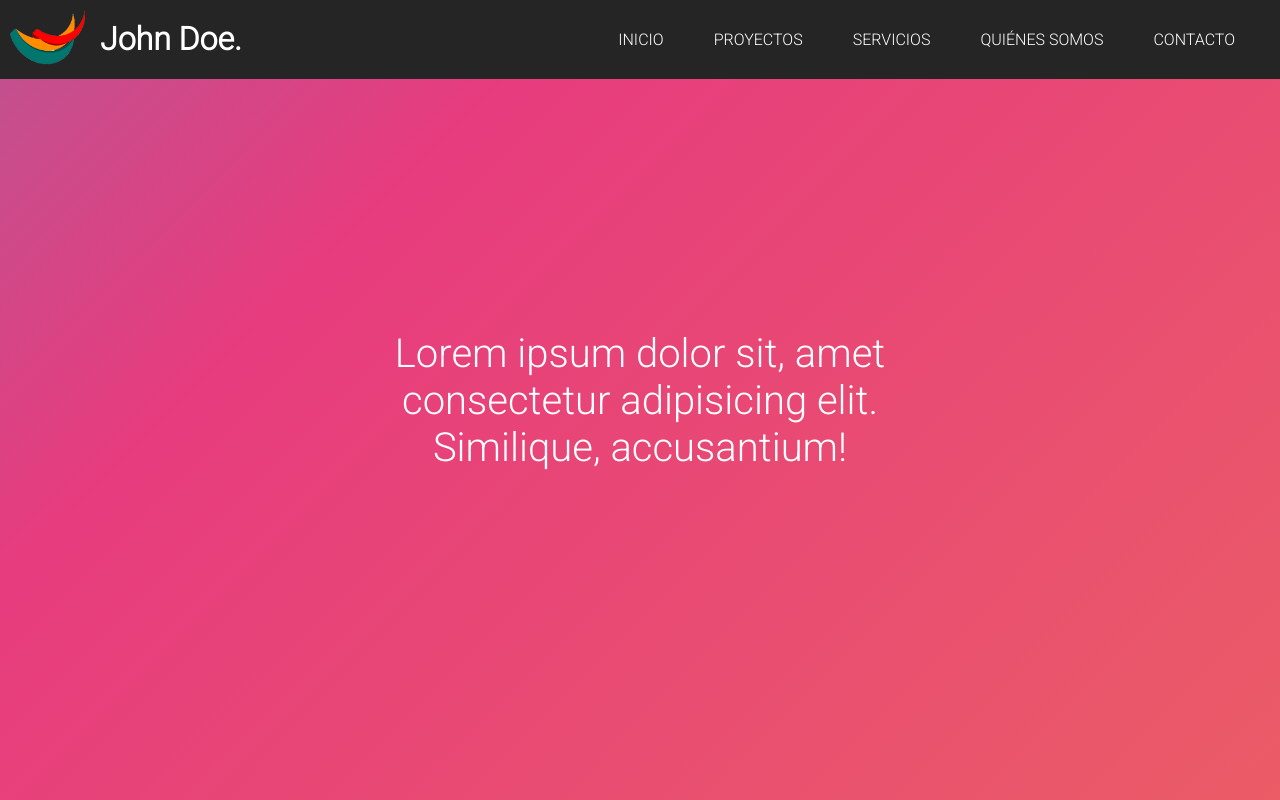
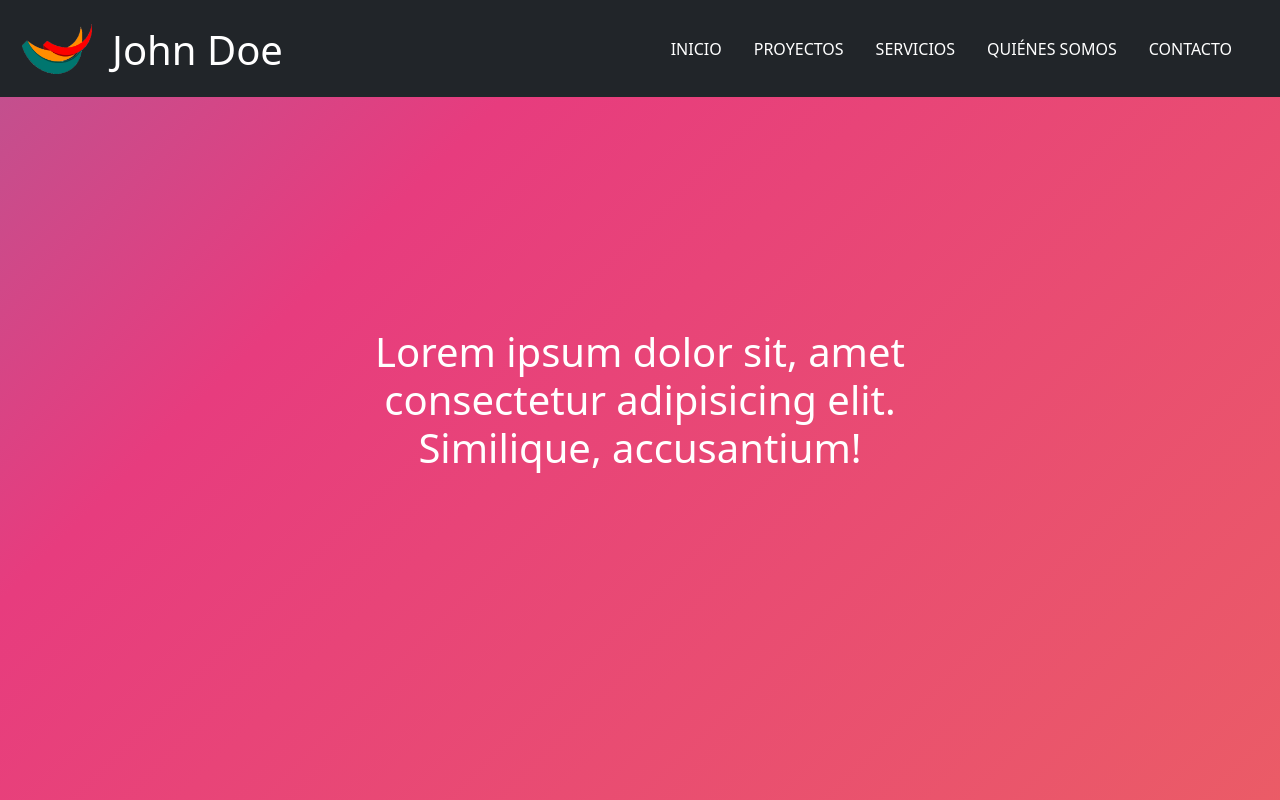
Before and after one commit to hernandiazorrac/John-Doe, a plain HTML site: page index.html in a window 1280 px wide. Shown: the top 800 px of the page. Drawn offline with nearby package versions, Linux system fonts and the light colour scheme.

Commit message:
navbar creado con bootstrap

```diff
--- a/css/style.css
+++ b/css/style.css
@@ -15,43 +15,47 @@ body{
 
 /* HEADER */
 
-header{
+/* header{
     background-color: rgb(37,37,37);
     display: flex;
     justify-content: space-between;
-}
+} */
 
-header a{
+/* header a{
     text-decoration: none;
     color: inherit;
     color: white;
-}
+} */
 
-.logo{
+.logoImg{
     margin-left: 10px;
     transition: transform 0.3s ease-in-out;
 }
 
-.logo:hover{
+.logoImg:hover{
     transform: rotate(30deg);
 }
 
-.textLogo{
+.textoLogo{
     position: absolute;
     display: inline-block;
-    margin: 20px 0 0 100px;
+    margin: 13px 0 0 20px;
 }
 
 /* NAVBAR */
 
+.nav-link {
+    color: white;
+}
+
+.nav-link:hover{
+    color:grey;
+}
+
 header nav ul{
     display: flex;
     list-style: none;
-    margin: 30px 20px 0 0;
-}
-
-header nav ul li{
-    padding: 0 25px;
+    margin: 0px 20px 0 0;
 }
 
 .burger{
@@ -63,8 +67,8 @@ header nav ul li{
 .cover{
     background: linear-gradient(-45deg, #ee7752, #e73c7e, #23a6d5, #23d5ab);
 	background-size: 400% 400%;
+    height: 100vh;
 	animation: gradient 10s ease infinite;
-	height: 100vh;
 }
 
 @keyframes gradient {
@@ -329,16 +333,15 @@ footer{
 }
 
 @media (max-width: 1000px){
-    header nav ul li{
-        padding: 0 10px;
-    }
 
     .textLogo{
         position: absolute;
         display: inline-block;
-        margin: 25px 0 0 100px;
+        margin: 20px 0 0 100px;
         font-size: 25px;
     }
+
+
 
     .footer__items li{
         padding: 60px 10px;
--- a/index.html
+++ b/index.html
@@ -1,10 +1,14 @@
 <!DOCTYPE html>
 <html lang="es">
 <head>
+    <link href="https://cdn.jsdelivr.net/npm/bootstrap@5.1.3/dist/css/bootstrap.min.css" rel="stylesheet" integrity="sha384-1BmE4kWBq78iYhFldvKuhfTAU6auU8tT94WrHftjDbrCEXSU1oBoqyl2QvZ6jIW3" crossorigin="anonymous">
     <link rel="stylesheet" href="./css/style.css">
+    <script src="https://cdn.jsdelivr.net/npm/bootstrap@5.1.3/dist/js/bootstrap.bundle.min.js"></script>
+
     <link rel="preconnect" href="https://fonts.googleapis.com">
     <link rel="preconnect" href="https://fonts.gstatic.com" crossorigin>
     <link href="https://fonts.googleapis.com/css2?family=Roboto:wght@300&display=swap" rel="stylesheet">
+
     <link rel="stylesheet" href="https://cdnjs.cloudflare.com/ajax/libs/font-awesome/4.7.0/css/font-awesome.min.css" />
     <meta charset="UTF-8">
     <meta http-equiv="X-UA-Compatible" content="IE=edge">
@@ -15,27 +19,37 @@
 
 <body>
     <header>
+        <nav class="navbar navbar-expand-lg navbar-dark bg-dark">
+            <div class="container-fluid">
+              <a class="navbar-brand" href="#">
+                <img src="./assets/img/logo.png" alt="" width="70" height="70" class="d-inline-block align-text-top logoImg">
+                <p class="display-6 textoLogo">John Doe</p>
+              </a>
 
-        <a href="./index.html"><img src="./assets/img/logo.png" class="logo" height="75" alt=""></a> <!-- logo -->
-        <h1 class="textLogo"><a href="./index.html">John Doe.</a></h1> <!-- Título -->
-
-        <nav class="navbar"> <!-- Barra de navegación -->
-            <ul class="navbar__items"> <!-- links del navbar -->
-            <li><a href="./index.html">INICIO</a></li>
-            <li><a href="./pages/proyectos.html">PROYECTOS</a></li>
-            <li><a href="./pages/servicios.html">SERVICIOS</a></li>
-            <li><a href="./pages/quienes-somos.html">QUIÉNES SOMOS</a></li>
-            <li><a href="./pages/contacto.html">CONTACTO</a></li>
-            </ul>
-
-            <div class="burger">🍔</div>
-
-        </nav>
+            <ul class="nav justify-content-end">
+                <li class="nav-item">
+                  <a class="nav-link" aria-current="page" href="./index.html">INICIO</a>
+                </li>
+                <li class="nav-item">
+                  <a class="nav-link" href="./pages/proyectos.html">PROYECTOS</a>
+                </li>
+                <li class="nav-item">
+                  <a class="nav-link" href="./pages/servicios.html">SERVICIOS</a>
+                </li>
+                <li class="nav-item">
+                  <a class="nav-link" href="./pages/quienes-somos.html">QUIÉNES SOMOS</a>
+                </li>
+                <li class="nav-item">
+                  <a class="nav-link" href="./pages/contacto.html">CONTACTO</a>
+                </li>
+              </ul>
+            </div>
+          </nav>
     </header>
 
 <main>
     <div class="cover">
-        <p class="textCover">
+        <p class="display-5 textCover">
             Lorem ipsum dolor sit, amet consectetur adipisicing elit. Similique, accusantium!
         </p>
     </div>
```
